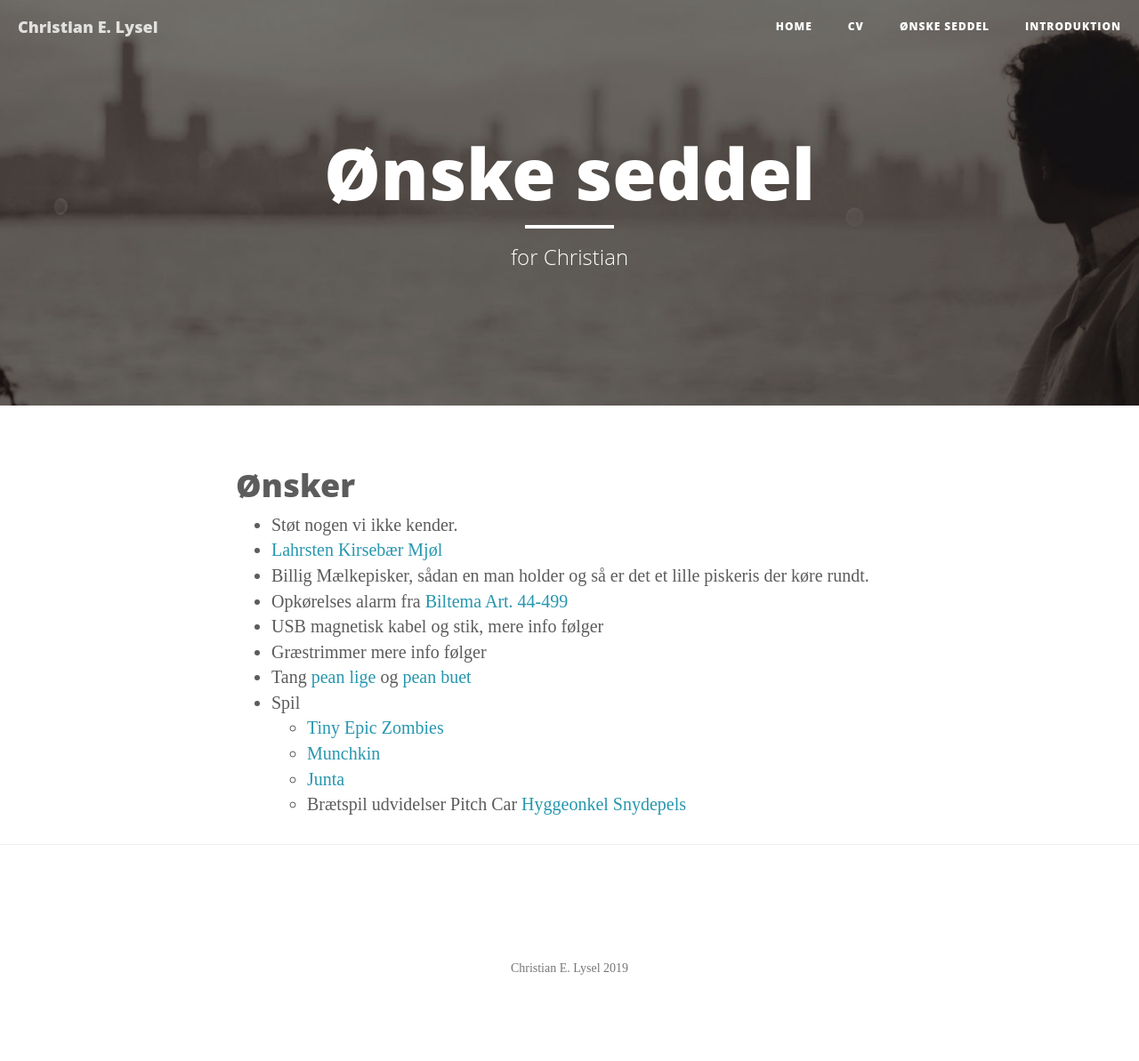
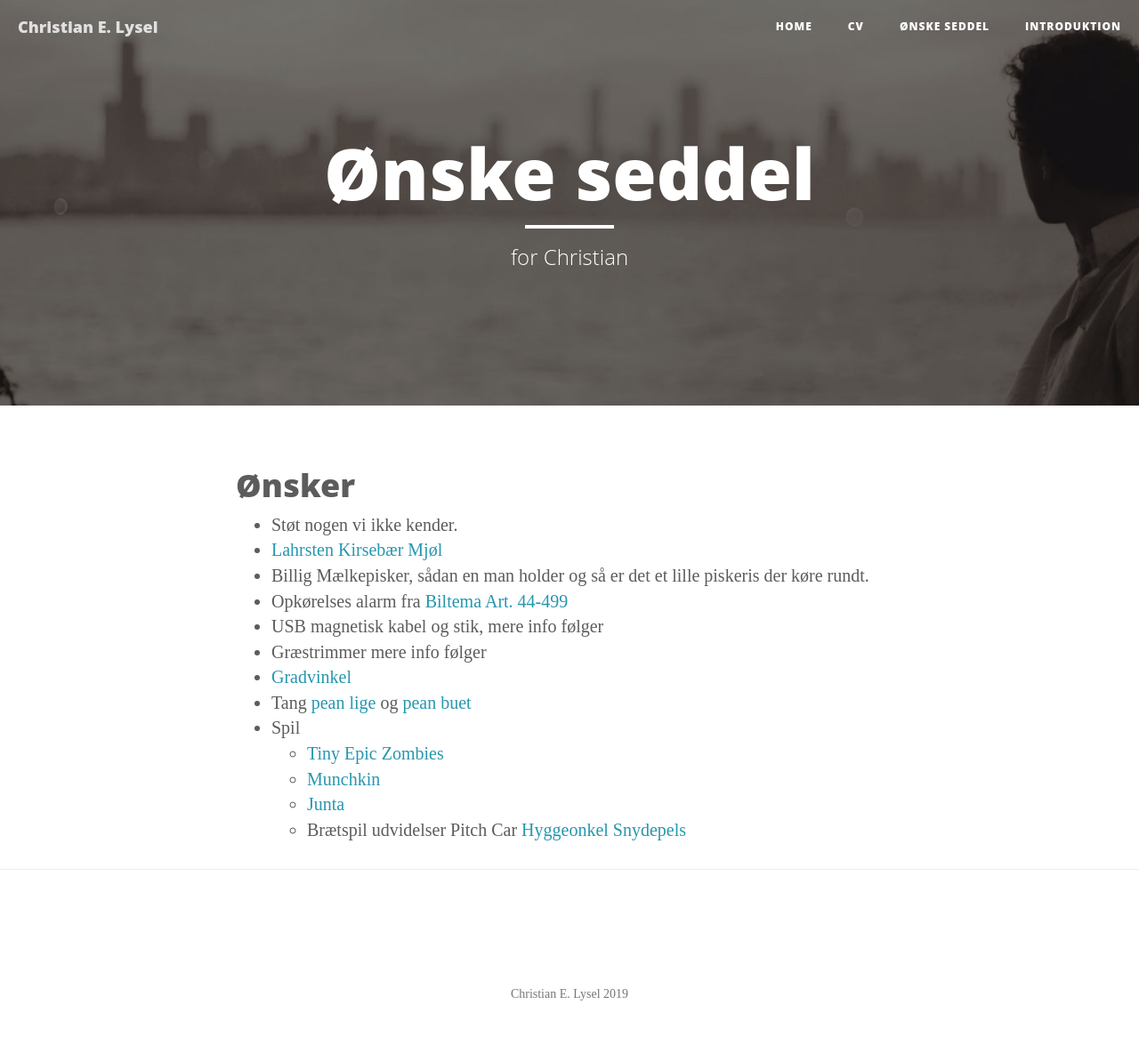
Before and after one commit to clysel/christian.lysel.net, a Jekyll site: the page built from gave.markdown, in a window 1280 px wide. Shown: the whole page at 89% size. Built offline with Jekyll 4.4.1, drawn with Linux system fonts in a browser that asks for light colours; before the commit the page ends 1164 px from its top, so only the background shows below that.

Commit message:
Update gave.markdown

```diff
--- a/gave.markdown
+++ b/gave.markdown
@@ -12,6 +12,7 @@ header-img: "img/about-bg.jpg"
  * Opkørelses alarm fra [Biltema Art. 44-499](https://www.biltema.dk/hjem/sikkerhed/alarm/opkorselsalarm-2000033277)
  * USB magnetisk kabel og stik, mere info følger
  * Græstrimmer mere info følger
+ * [Gradvinkel](https://www.harald-nyborg.dk/p5587/mitsutomo-gradvinkel-magnetisk)
  * Tang [pean lige](https://www.jaegeren-og-lystfiskeren.dk/webshop/166-taenger-lineklippere-pin-on-reel-mf-/2651-peang-lige/) og [pean buet](https://www.jaegeren-og-lystfiskeren.dk/webshop/166-taenger-lineklippere-pin-on-reel-mf-/2652-peang-buet/)
  * Spil
    * [Tiny Epic Zombies](https://www.hyggeonkel.dk/produkt/tiny-epic-zombies)
```
